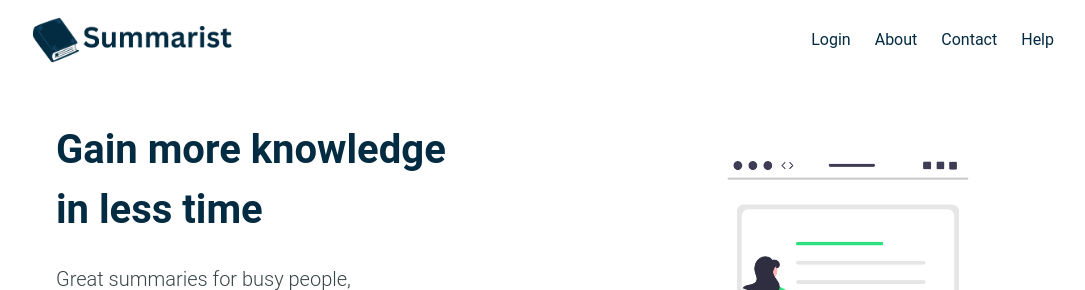
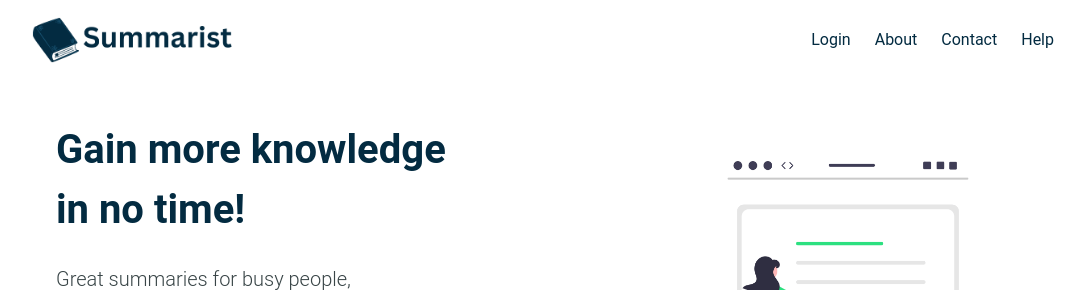
Before and after one commit to ChaseMoncrieffeMitchem/Advanced-Internship, a Next.js app: page / in a window 1280 px wide. Shown: the top 290 px of the page, without its empty margins (97-1182 px from the left). Built offline with nearby package versions, Linux system fonts and the light colour scheme; no server answers.

Commit message:
slight tweak

```diff
--- a/components/Landing.jsx
+++ b/components/Landing.jsx
@@ -29,7 +29,7 @@ export default function Landing() {
               <div className="landing__content">
                 <div className="landing__content__title">
                   Gain more knowledge <br className="remove--tablet" />
-                  in less time
+                  in no time!
                 </div>
                 <div className="landing__content__subtitle">
                   Great summaries for busy people,
```
